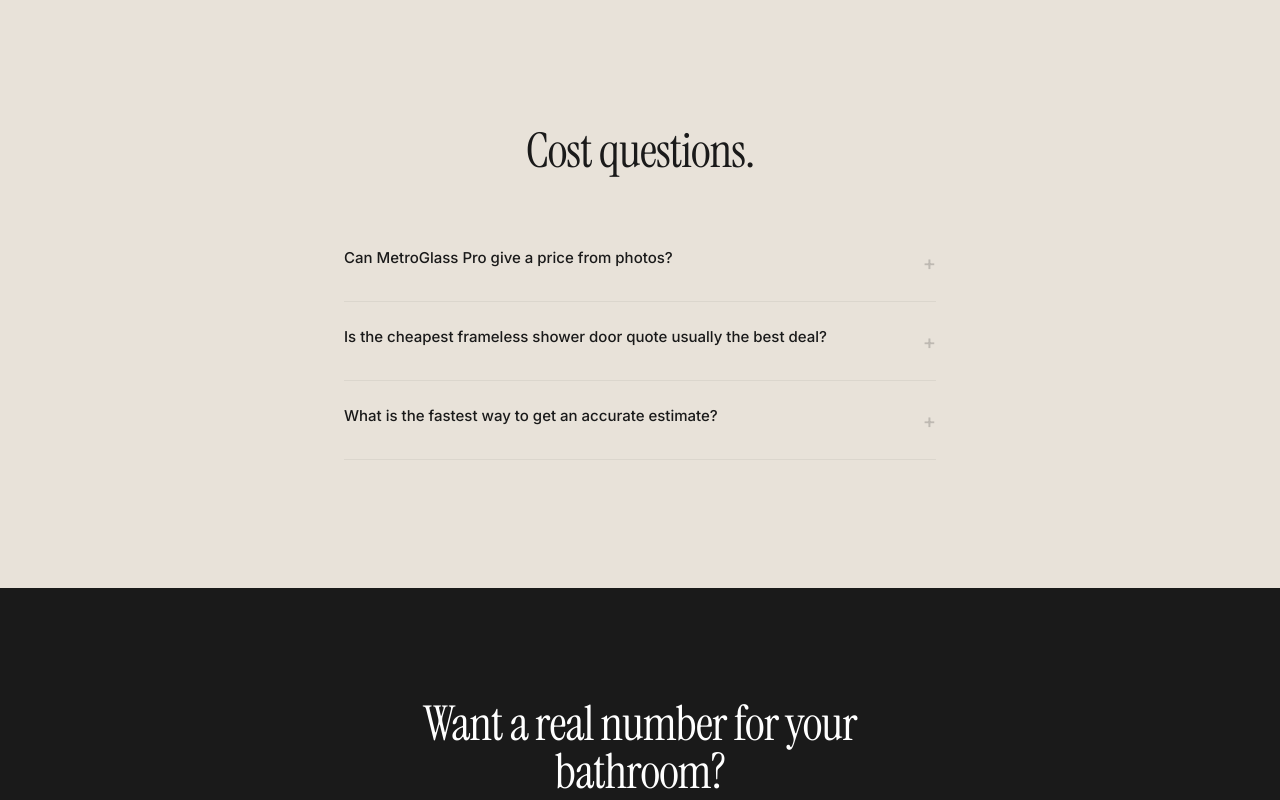
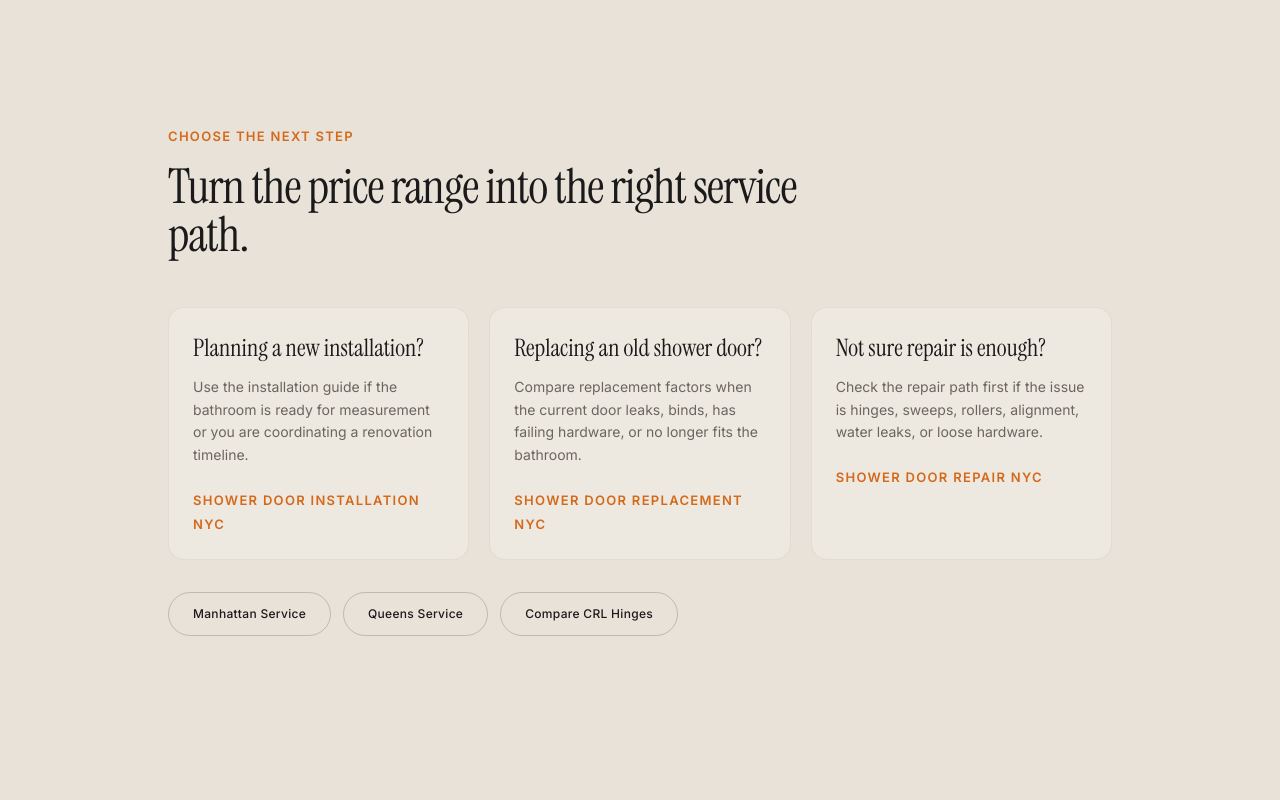
Before and after one commit to donaldlena833-cyber/MetroGlassPro-Website-V8, a Next.js app: page /projects/frameless-shower-door-cost-nyc in a window 1280 px wide. Shown: the part 3420-4220 px from the top of the page. Built offline with nearby package versions, Linux system fonts and the light colour scheme; no server answers.

Commit message:
Strengthen frameless cost guide paths

```diff
--- a/app/projects/frameless-shower-door-cost-nyc/page.tsx
+++ b/app/projects/frameless-shower-door-cost-nyc/page.tsx
@@ -2,8 +2,8 @@ import type { Metadata } from 'next'
 import Link from 'next/link'
 
 export const metadata: Metadata = {
-  title: 'Frameless Shower Door Cost in NYC',
-  description: 'A practical NYC buyer guide to frameless shower door cost, from single swing doors to door and panel layouts, corner enclosures, hardware, glass thickness, and building coordination.',
+  title: 'Frameless Shower Door Cost NYC | Custom Glass Pricing',
+  description: 'Compare frameless shower door cost in NYC by layout, glass thickness, hardware, repair vs replacement, installation conditions, and co-op or condo coordination.',
   alternates: { canonical: 'https://metroglasspro.com/projects/frameless-shower-door-cost-nyc/' },
   openGraph: {
     title: 'Frameless Shower Door Cost in NYC',
@@ -56,6 +56,27 @@ const faqs = [
   },
 ]
 
+const nextSteps = [
+  {
+    title: 'Planning a new installation?',
+    body: 'Use the installation guide if the bathroom is ready for measurement or you are coordinating a renovation timeline.',
+    href: '/shower-door-installation-nyc/',
+    label: 'Shower Door Installation NYC',
+  },
+  {
+    title: 'Replacing an old shower door?',
+    body: 'Compare replacement factors when the current door leaks, binds, has failing hardware, or no longer fits the bathroom.',
+    href: '/shower-door-replacement-nyc/',
+    label: 'Shower Door Replacement NYC',
+  },
+  {
+    title: 'Not sure repair is enough?',
+    body: 'Check the repair path first if the issue is hinges, sweeps, rollers, alignment, water leaks, or loose hardware.',
+    href: '/shower-door-repair-nyc/',
+    label: 'Shower Door Repair NYC',
+  },
+]
+
 const faqJsonLd = {
   '@context': 'https://schema.org',
   '@type': 'FAQPage',
@@ -72,7 +93,7 @@ const articleJsonLd = {
   headline: 'Frameless Shower Door Cost in NYC',
   description: 'A practical NYC buyer guide to frameless shower door cost, quote comparisons, glass thickness, hardware, layouts, and building coordination.',
   datePublished: '2026-05-09',
-  dateModified: '2026-05-09',
+  dateModified: '2026-07-02',
   author: { '@type': 'Organization', name: 'MetroGlass Pro' },
   publisher: {
     '@type': 'Organization',
@@ -202,6 +223,35 @@ export default function FramelessShowerDoorCostNYC() {
       </section>
 
       <section className="bg-cream py-20 sm:py-32">
+        <div className="max-w-5xl mx-auto px-6 sm:px-10">
+          <div className="max-w-2xl mb-12">
+            <p className="text-orange text-[13px] font-semibold tracking-widest uppercase mb-4">Choose the Next Step</p>
+            <h2 className="heading-serif text-charcoal text-3xl sm:text-5xl">Turn the price range into the right service path.</h2>
+          </div>
+          <div className="grid grid-cols-1 md:grid-cols-3 gap-5">
+            {nextSteps.map((item) => (
+              <Link key={item.href} href={item.href} className="glass-card p-6 block hover:-translate-y-1 transition-transform">
+                <h3 className="font-serif text-charcoal text-2xl mb-3">{item.title}</h3>
+                <p className="text-warm text-[14px] leading-relaxed mb-5">{item.body}</p>
+                <span className="text-orange text-[13px] font-semibold tracking-widest uppercase">{item.label}</span>
+              </Link>
+            ))}
+          </div>
+          <div className="mt-8 flex flex-wrap gap-3">
+            <Link href="/service-areas/manhattan/" className="btn-pill btn-outline px-6 py-3 text-xs">
+              Manhattan Service
+            </Link>
+            <Link href="/service-areas/queens/" className="btn-pill btn-outline px-6 py-3 text-xs">
+              Queens Service
+            </Link>
+            <Link href="/projects/crl-geneva-vs-vienna-hinges/" className="btn-pill btn-outline px-6 py-3 text-xs">
+              Compare CRL Hinges
+            </Link>
+          </div>
+        </div>
+      </section>
+
+      <section className="bg-cream py-20 sm:py-32">
         <div className="max-w-2xl mx-auto px-6 sm:px-10">
           <h2 className="heading-serif text-charcoal text-3xl sm:text-5xl text-center mb-12">Cost questions.</h2>
           <div className="space-y-0">
```
